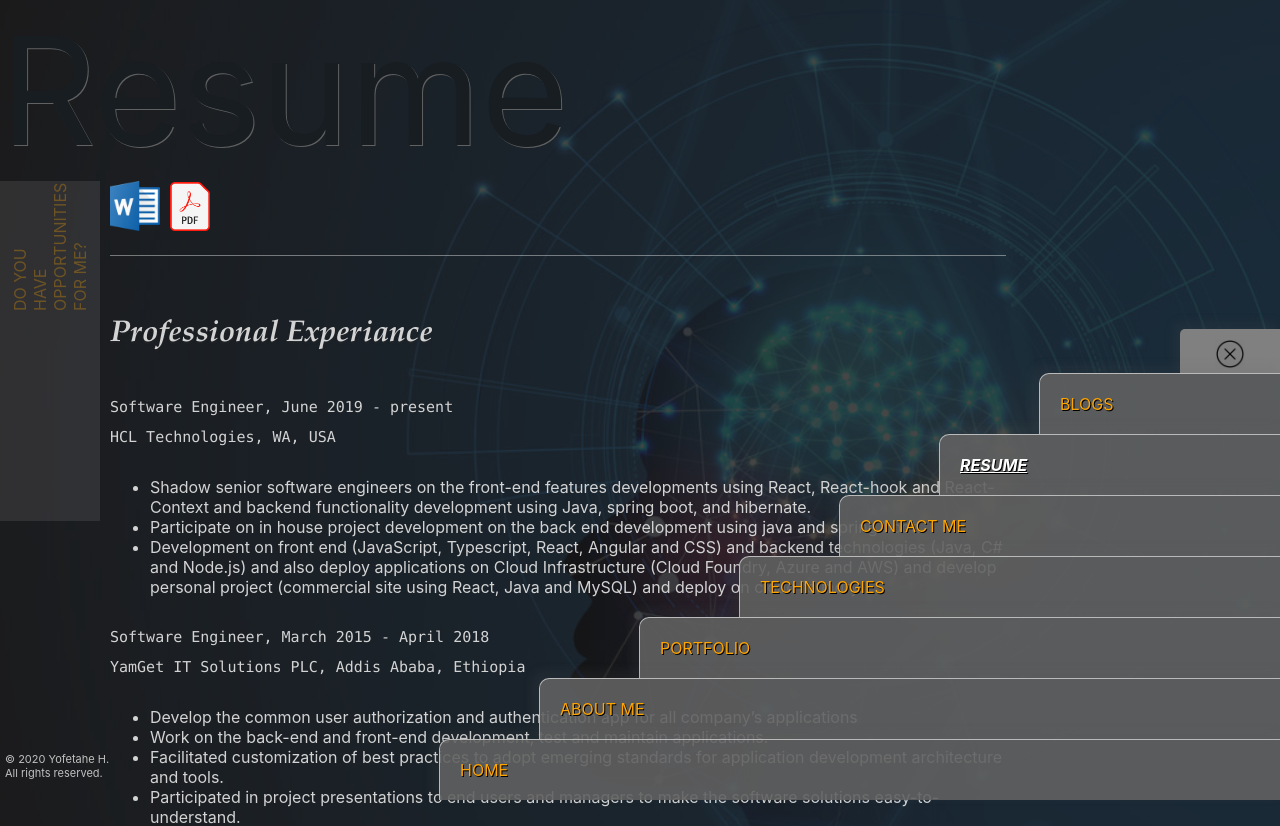
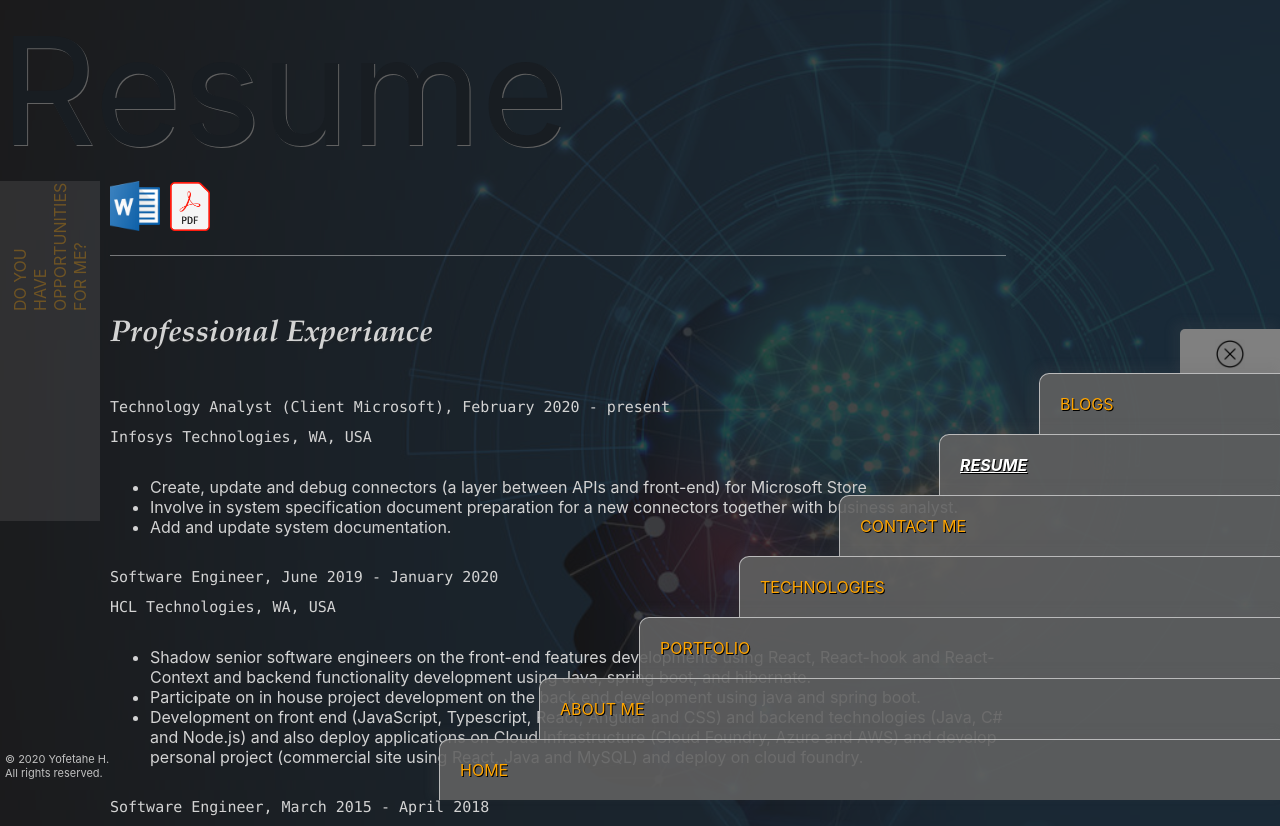
Before and after one commit to yofetahe/personal-site, a React (Create React App) app: page /Resume in a window 1280 px wide. Shown: the top 826 px of the page. Built offline with nearby package versions, Linux system fonts and the light colour scheme.

Commit message:
resume content update

```diff
--- a/src/components/Resume.js
+++ b/src/components/Resume.js
@@ -16,9 +16,22 @@ const Resume = () => {
     const [experiance, setExperiance] = useState([
         {
             id: "1",
+            position: "Technology Analyst (Client Microsoft)",
+            startDate: "February 2020",
+            endDate: "present",
+            company: "Infosys Technologies",
+            country: "WA, USA",
+            responsibilities: [
+                "Create, update and debug connectors (a layer between APIs and front-end) for Microsoft Store",
+                "Involve in system specification document preparation for a new connectors together with business analyst.",
+                "Add and update system documentation."
+            ]
+        },
+        {
+            id: "1",
             position: "Software Engineer",
             startDate: "June 2019",
-            endDate: "present",
+            endDate: "January 2020",
             company: "HCL Technologies",
             country: "WA, USA",
             responsibilities: [
```
Also changed, not shown: src/logo.svg (deleted).
